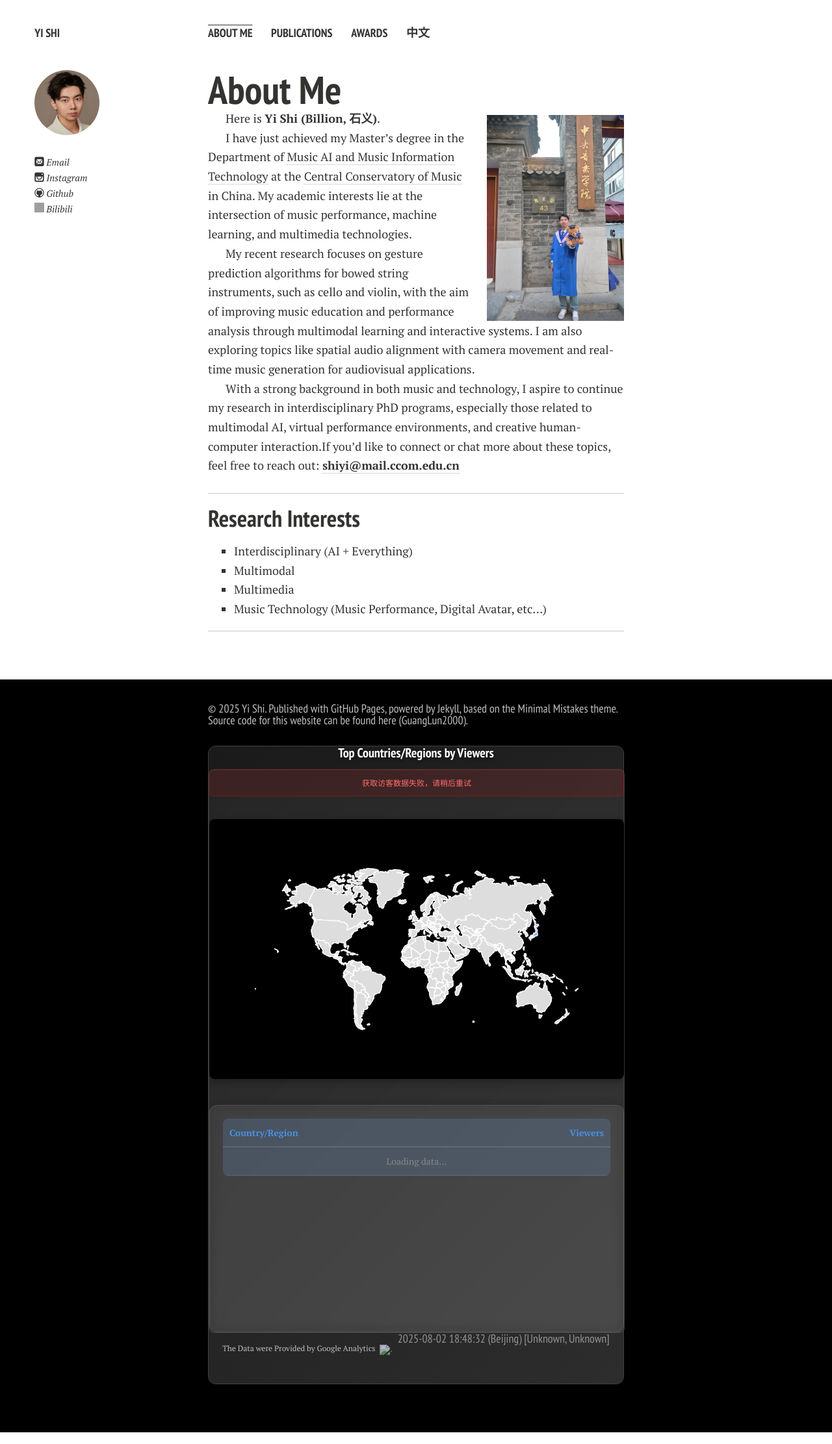
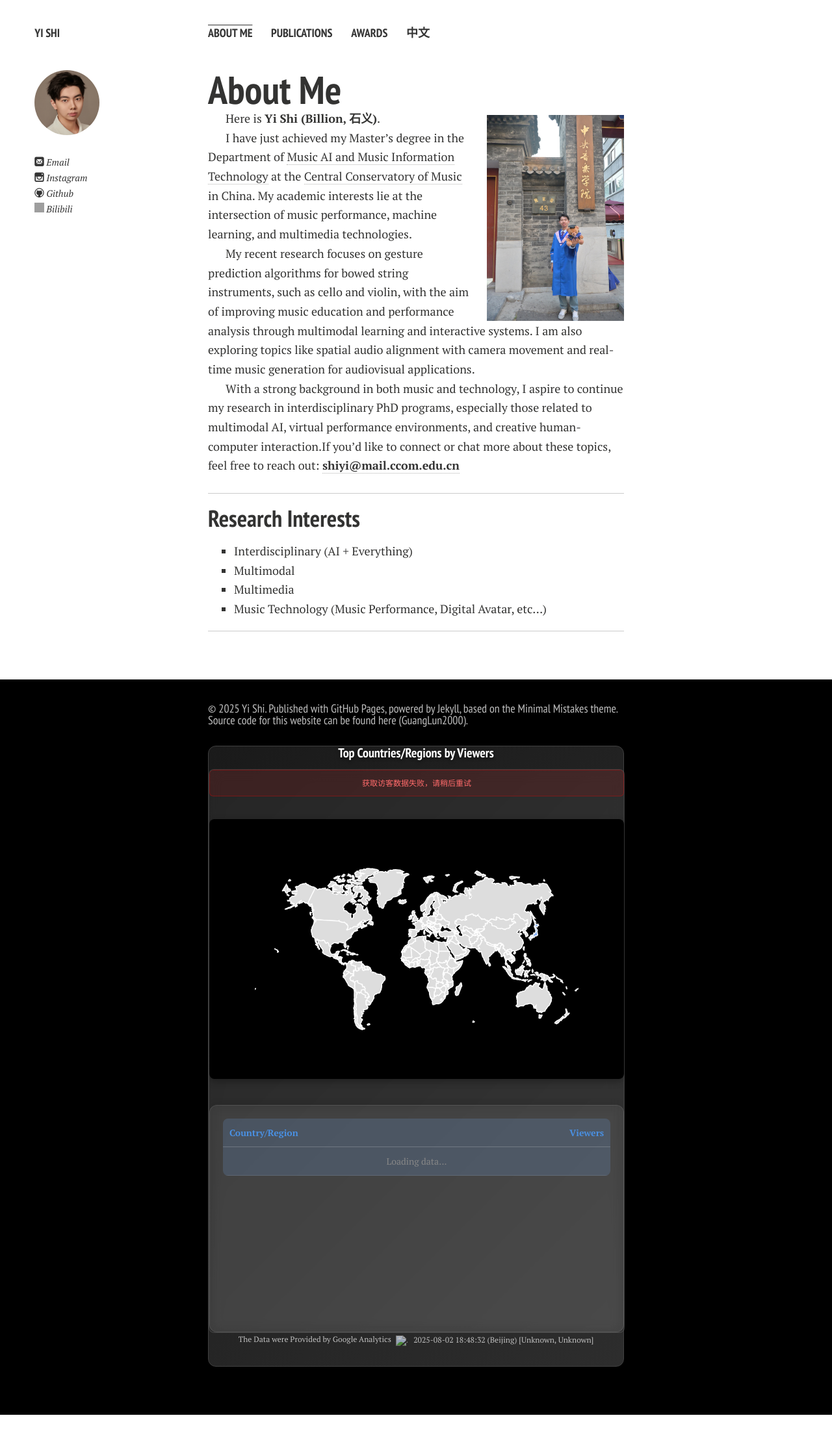
Before and after one commit to shiyi099/homepage, a Jekyll site: the page built from index.md, in a window 1280 px wide. Shown: the whole page at 65% size. Built offline with Jekyll 4.4.1, drawn with Linux system fonts in a browser that asks for light colours; nearby versions of some CDN libraries; comment, search, counter and statistics services are not loaded; a style sheet for code colours, icons or effects is not loaded; our own code applies the rules of GitHub Pages for plain Markdown files; after the commit the page ends 2196 px from its top, so only the background shows below that; grey boxes are pictures that could not be loaded.

Commit message:
Update footer.html

```diff
--- a/_includes/footer.html
+++ b/_includes/footer.html
@@ -48,7 +48,7 @@
       <a href="https://analytics.google.com/" target="_blank" rel="noopener" style="margin-left: 4px; vertical-align: middle;">
         <img src="https://www.gstatic.com/analytics-suite/header/suite/v2/ic_analytics.svg" alt="GA" width="16" height="16" style="display:inline-block;vertical-align:middle;"/>.
     </a></span>
-      <h6 id="beijing-time-currentregion" style="margin-left: 8px;"></h6>
+      <span id="beijing-time-currentregion" style="margin-left: 8px;"></span>
     </span>
     <script>
     (function updateBeijingTime() {
```
